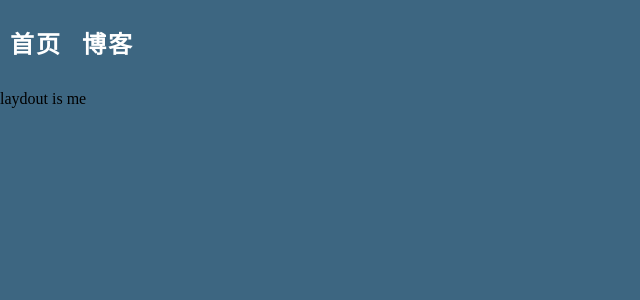
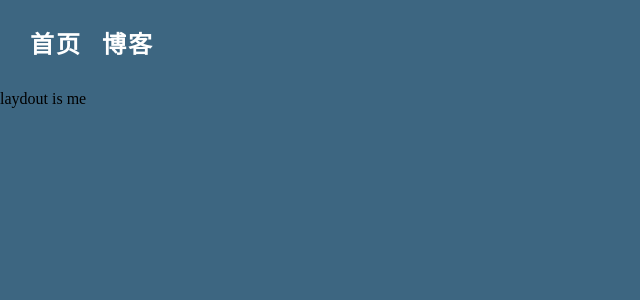
Before and after one commit to huangpeng19970609/blog-next, a Next.js app: page /blog/layout in a window 1280 px wide. Shown: the top 300 px of the page, without its empty margins (0-640 px from the left). Built offline with nearby package versions, Linux system fonts and the light colour scheme; what @ant-design/nextjs-registry would draw is missing.

Commit message:
feat: style修正

```diff
--- a/src/components/Header/index.module.scss
+++ b/src/components/Header/index.module.scss
@@ -1,10 +1,12 @@
 .header {
   display: flex;
+  font-family: silka_rm, sans-serif;
   -webkit-box-align: center;
   align-items: center;
   -webkit-box-pack: justify;
   height: 90px;
   font-size: 14px;
+  padding-left: 20px;
 }
 .font-style {
   font-family: silka_rm, sans-serif;
@@ -18,6 +20,6 @@
   justify-content: flex-start;
   pointer-events: auto;
   cursor: pointer;
-  color: var(--font-color);
+  color: var(--title-color);
   padding: 10px;
 }
```
